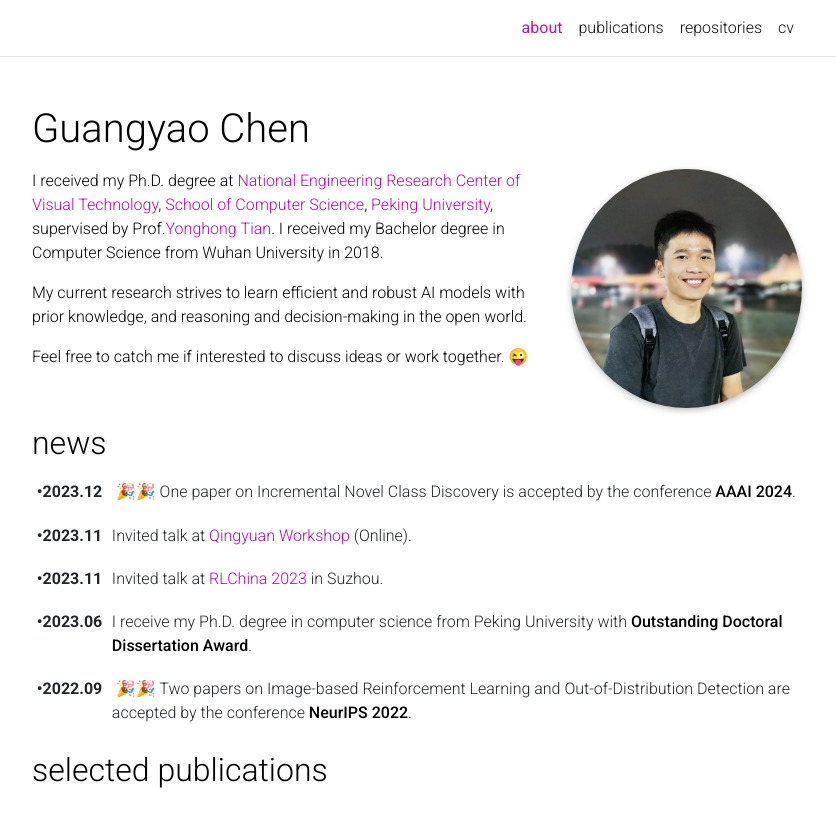
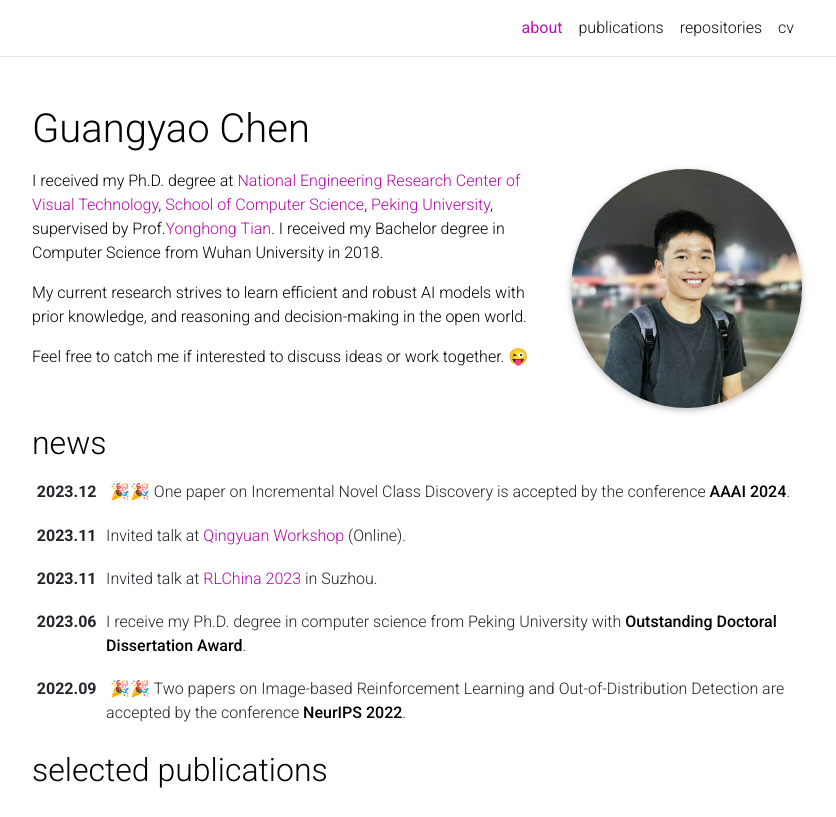
Before and after one commit to iCGY96/iCGY96.github.io, a Jekyll site: the page built from _pages/about.md, in a window 1280 px wide and 1106 px high, cut to the strip 0-817 px from the top of the window. Shown: the whole strip, without its empty margins (223-1059 px from the left). Built offline with Jekyll 4.4.1, drawn with Linux system fonts in a browser that asks for light colours; full-size pictures stand in for the smaller copies a plugin makes; comment, search, counter and statistics services are not loaded; a style sheet for code colours, icons or effects is not loaded.

Commit message:
Update news.html

```diff
--- a/_includes/news.html
+++ b/_includes/news.html
@@ -2,7 +2,7 @@
             {% if site.news != blank -%}
             {%- assign news_size = site.news | size -%}
             <div class="table-responsive" {% if include.limit and site.announcements.scrollable and news_size > 3 %}style="max-height: 40vw"{% endif %}>
-              <table class="table table-sm table-borderless" style="border-collapse: collapse;">
+              <table class="table table-sm table-borderless">
               {%- assign news = site.news | reverse -%}
               {% if include.limit and site.announcements.limit %}
               {% assign news_limit = site.announcements.limit %}
@@ -11,7 +11,7 @@
               {% endif %}
               {% for item in news limit: news_limit %}
                 <tr>
-                  <th>{{ item.date | date: "•%Y.%m" }}</th>
+                  <th>{{ item.date | date: "%Y.%m" }}</th>
                   <td>
                     {% if item.inline -%}
                       {{ item.content | remove: '<p>' | remove: '</p>' | emojify }}
```
